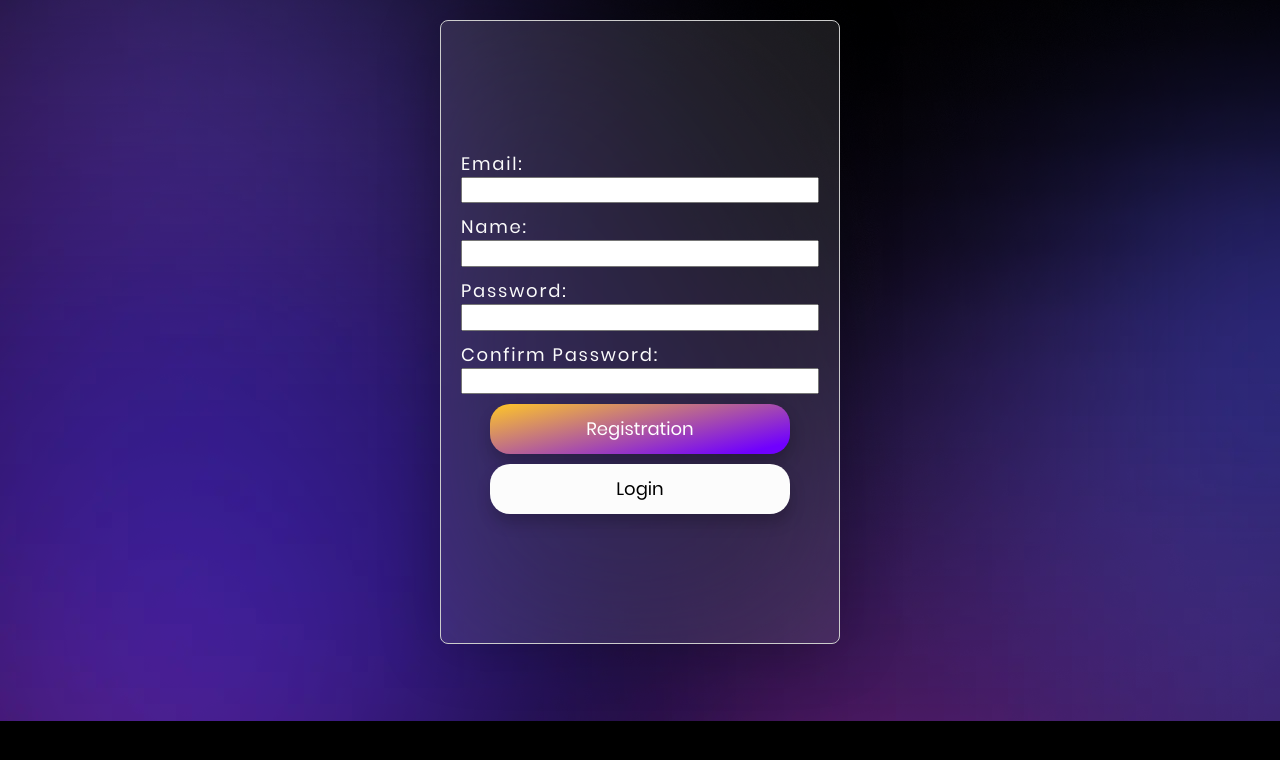
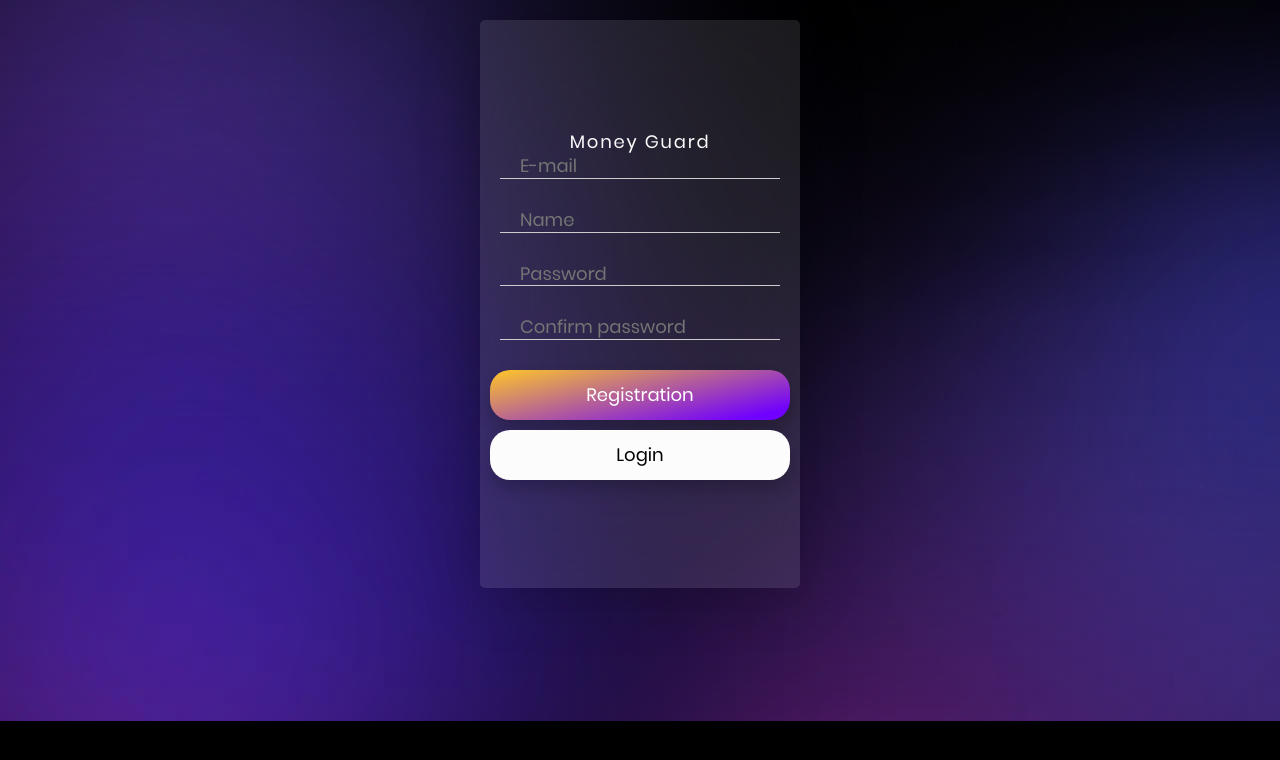
Before and after one commit to nadia-yanushevska/MoneyGuard, a React (Vite) app: page /register in a window 1280 px wide. Shown: the top 760 px of the page. Built offline with nearby package versions, Linux system fonts and the light colour scheme.

Commit message:
update login

```diff
--- a/src/components/LoginForm/LoginForm.module.css
+++ b/src/components/LoginForm/LoginForm.module.css
@@ -4,19 +4,16 @@
     align-items: center;
     justify-content: center;
     padding: 20px;
-    border: 1px solid #ccc;
     border-radius: 5px;
     margin: 0 auto;
-    max-width: 400px;
+    width: 320px;
+    height: 568px;
+    flex-shrink: 0;
     margin-top: 20px;
-    margin-bottom: 20px;
-    box-shadow: 0px 0px 10px 0px rgba(0, 0, 0, 0.2);
-    border-radius: 8px;
-    width: 533px;
-    height: 624px;
-    backdrop-filter: blur(100px);
-    box-shadow: 0 4px 60px 0 rgba(0, 0, 0, 0.25);
-    background: rgba(255, 255, 255, 0.1);
+    flex-shrink: 0;
+    background: var(--Form-color, rgba(255, 255, 255, 0.1));
+    box-shadow: 0px 4px 60px 0px rgba(0, 0, 0, 0.25);
+    backdrop-filter: blur(50px);
 }
 
 .label {
--- a/src/components/RegisterForm/RegisterForm.jsx
+++ b/src/components/RegisterForm/RegisterForm.jsx
@@ -29,24 +29,21 @@ const RegistrationForm = () => {
                 }}
             >
                 <Form className={s.form}>
+                    <p className={s.title}>Money Guard</p>
                     <div className={s.label}>
-                        <label>Email:</label>
-                        <Field type="email" name="email" />
+                        <Field className={s.input} type="email" name="email" placeholder="E-mail" />
                         <ErrorMessage name="email" component="div" />
                     </div>
                     <div className={s.label}>
-                        <label>Name:</label>
-                        <Field type="text" name="name" />
+                        <Field className={s.input} type="text" name="name" placeholder="Name" />
                         <ErrorMessage name="name" component="div" />
                     </div>
                     <div className={s.label}>
-                        <label>Password:</label>
-                        <Field type="password" name="password" />
+                        <Field className={s.input} type="password" name="password" placeholder="Password" />
                         <ErrorMessage name="password" component="div" />
                     </div>
                     <div className={s.label}>
-                        <label>Confirm Password:</label>
-                        <Field type="password" name="confirmPassword" />
+                        <Field className={s.input} type="password" name="confirmPassword" placeholder="Confirm password" />
                         <ErrorMessage name="confirmPassword" component="div" />
                     </div>
                     <button type="submit" className={s.button_reg}>
--- a/src/components/RegisterForm/RegisterForm.module.css
+++ b/src/components/RegisterForm/RegisterForm.module.css
@@ -4,18 +4,16 @@
     align-items: center;
     justify-content: center;
     padding: 20px;
-    border: 1px solid #ccc;
     border-radius: 5px;
     margin: 0 auto;
-    max-width: 400px;
+    width: 320px;
+    height: 568px;
+    flex-shrink: 0;
     margin-top: 20px;
-    margin-bottom: 20px;
-    border-radius: 8px;
-    width: 533px;
-    height: 624px;
-    backdrop-filter: blur(100px);
-    box-shadow: 0 4px 60px 0 rgba(0, 0, 0, 0.25);
-    background: rgba(255, 255, 255, 0.1);
+    flex-shrink: 0;
+    background: var(--Form-color, rgba(255, 255, 255, 0.1));
+    box-shadow: 0px 4px 60px 0px rgba(0, 0, 0, 0.25);
+    backdrop-filter: blur(50px);
 }
 
 .label {
@@ -47,3 +45,15 @@
     background: #fcfcfc;
     border: none;
 }
+
+.input {
+    display: flex;
+    flex-direction: column;
+    margin-bottom: 20px;
+    padding-left: 20px;
+    border: none;
+    outline: none;
+    background-color: transparent;
+    border-bottom: 1px solid #ccc;
+    color: rgba(255, 255, 255, 0.4);
+}
```
